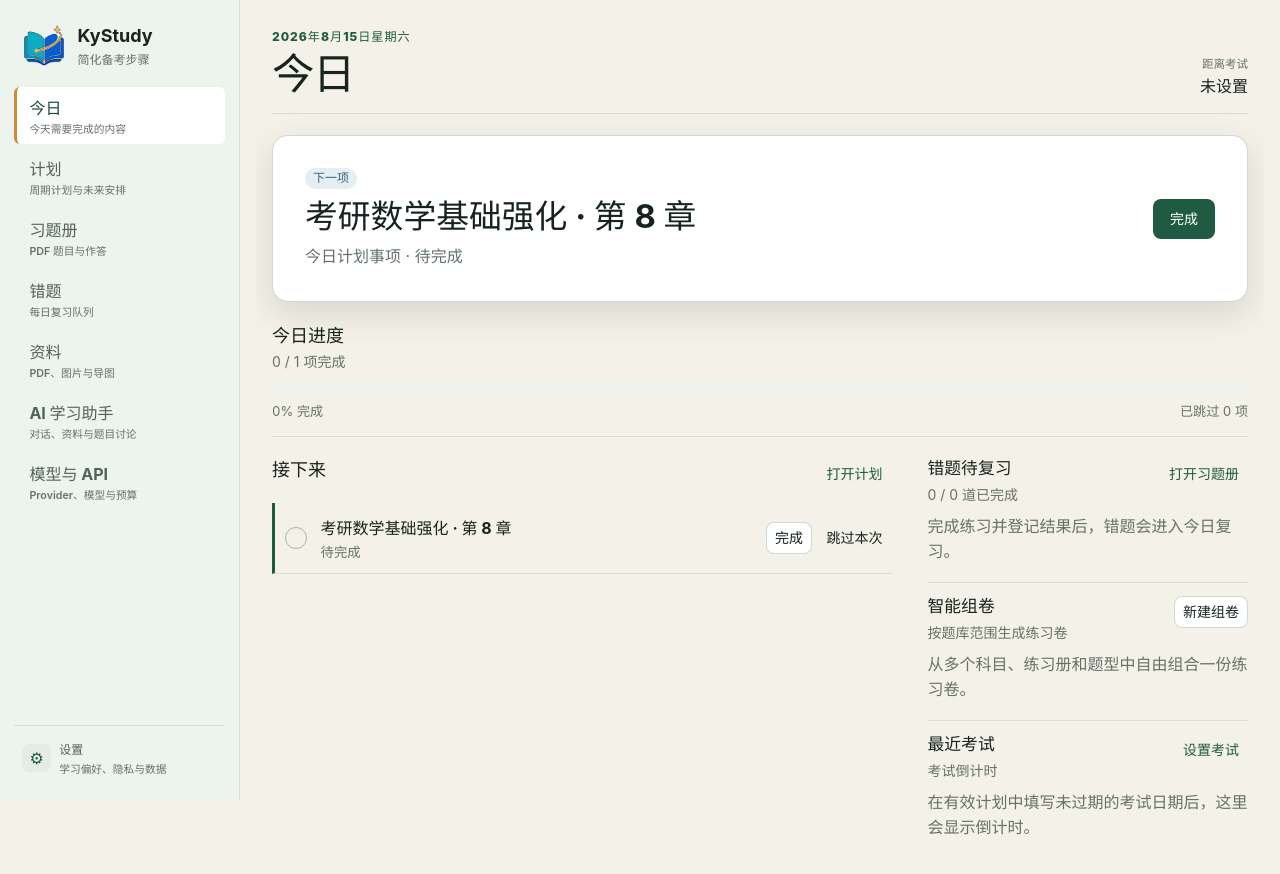
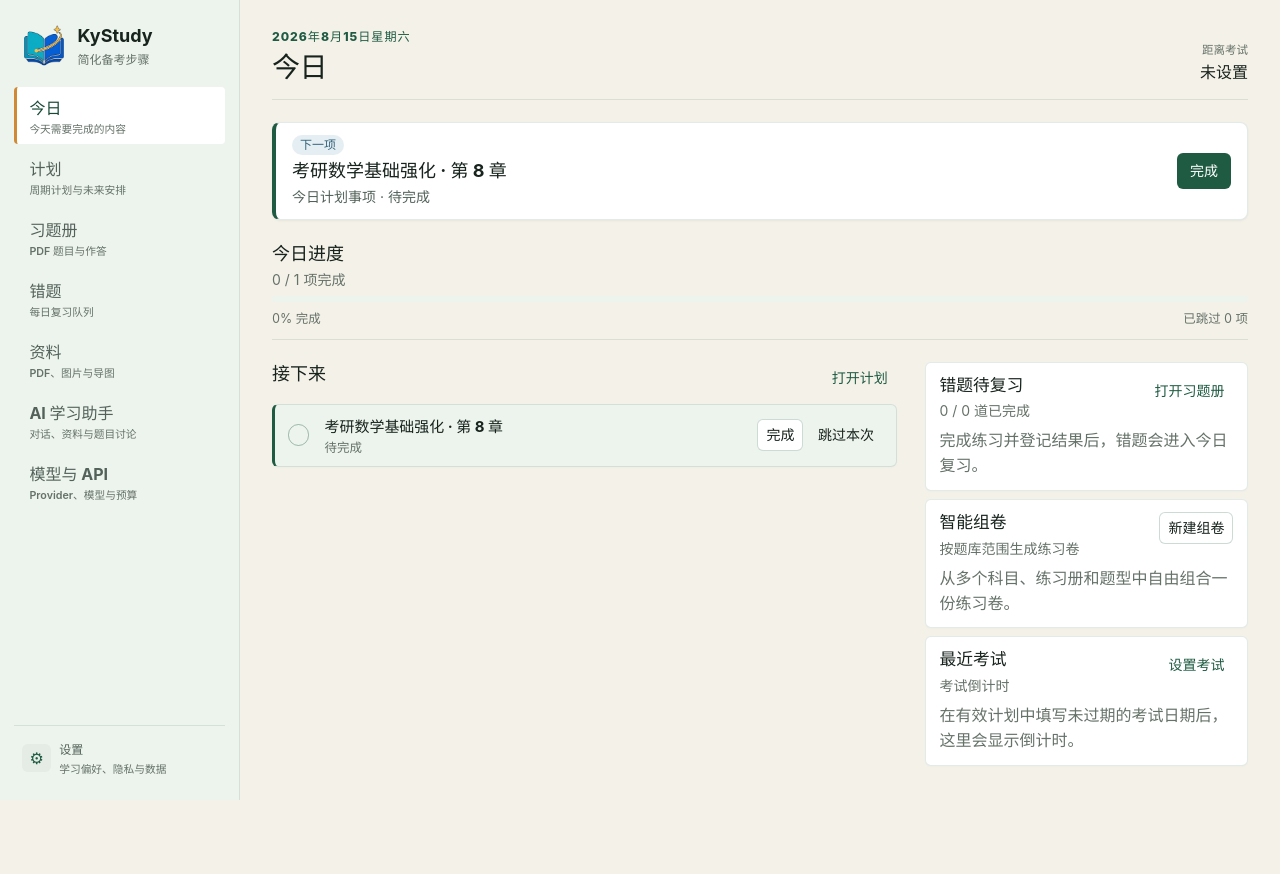
Before and after one commit to Trey5-7e/KyStudy, a React (Vite) app: page /#today in a window 1280 px wide. Shown: the top 874 px of the page. After the commit the page ends 830 px from the top, so only its background shows below. Built offline with nearby package versions, Linux system fonts and the light colour scheme.

Commit message:
style(today): refine desk design tokens and streamline today focus action strip

```diff
--- a/src/features/today/TodayNextAction.tsx
+++ b/src/features/today/TodayNextAction.tsx
@@ -90,7 +90,7 @@ export function TodayNextAction({
         {kind === "review" ? (
           <Button
             variant="primary"
-            size="lg"
+            size="md"
             disabled={busyTaskId !== undefined}
             onClick={() => onStartReview(!reviewRestDay && !reviewFinished)}
           >
@@ -106,7 +106,7 @@ export function TodayNextAction({
           <Button
             ref={(node) => registerItemAction(nextCycle.item.id, node)}
             variant="primary"
-            size="lg"
+            size="md"
             disabled={busyTaskId !== undefined}
             aria-label={`${nextCycleAction.label}：${nextCycleLabel}`}
             onClick={(event) =>
@@ -123,11 +123,11 @@ export function TodayNextAction({
               : nextCycleAction.label}
           </Button>
         ) : kind === "plan" ? (
-          <Button variant="primary" size="lg" onClick={onOpenPlan}>
+          <Button variant="primary" size="md" onClick={onOpenPlan}>
             打开计划
           </Button>
         ) : (
-          <Button variant="primary" size="lg" onClick={onOpenWorkbook}>
+          <Button variant="primary" size="md" onClick={onOpenWorkbook}>
             打开习题册
           </Button>
         )}
--- a/src/features/today/today.css
+++ b/src/features/today/today.css
@@ -31,9 +31,10 @@
 .today-focus-heading h1 {
   max-width: 18ch;
   color: var(--color-text-primary);
-  font-size: clamp(1.8rem, 4vw, 2.65rem);
-  line-height: 1.08;
-  letter-spacing: -0.035em;
+  font-size: clamp(1.35rem, 2.8vw, 1.75rem);
+  font-weight: 800;
+  line-height: 1.15;
+  letter-spacing: -0.02em;
   text-wrap: balance;
 }
 
@@ -71,24 +72,31 @@
   white-space: nowrap;
 }
 
+/* Next Action: compact, focused desk action strip */
 .today-next-action {
   display: grid;
   grid-template-columns: minmax(0, 1fr) auto;
   align-items: center;
   gap: 1.25rem;
   min-width: 0;
-  border: 1px solid var(--color-border-default);
-  border-radius: var(--radius-lg);
-  padding: clamp(1.1rem, 3vw, 2rem);
+  border: 1px solid var(--color-border-subtle);
+  border-left: 4px solid var(--color-primary);
+  border-radius: var(--radius-md);
+  padding: var(--space-3) var(--space-4);
   background: var(--color-bg-surface);
-  box-shadow: var(--shadow-popup);
+  box-shadow: var(--shadow-surface);
+  transition: border-color 140ms ease;
+}
+
+.today-next-action:hover {
+  border-color: var(--color-border-default);
 }
 
 .today-next-action-copy {
   display: grid;
   align-content: start;
   justify-items: start;
-  gap: 0.5rem;
+  gap: 0.25rem;
   min-width: 0;
 }
 
@@ -100,14 +108,16 @@
 
 .today-next-action-copy h2 {
   color: var(--color-text-primary);
-  font-size: clamp(1.3rem, 3vw, 2.05rem);
-  line-height: 1.2;
+  font-size: 1.125rem;
+  font-weight: 700;
+  line-height: 1.3;
   text-wrap: balance;
 }
 
 .today-next-action-copy p {
-  color: var(--color-text-muted);
-  line-height: 1.55;
+  color: var(--color-text-secondary);
+  font-size: 0.875rem;
+  line-height: 1.45;
 }
 
 .today-next-action-cta {
@@ -120,10 +130,10 @@
 
 .today-progress {
   display: grid;
-  gap: 0.65rem;
+  gap: 0.45rem;
   min-width: 0;
   border-bottom: 1px solid var(--color-border-subtle);
-  padding: 0 0 1rem;
+  padding: 0 0 0.75rem;
 }
 
 .today-progress .ui-section-header {
@@ -133,7 +143,7 @@
 .today-progress-track {
   position: relative;
   width: 100%;
-  height: 0.55rem;
+  height: 0.35rem;
   overflow: hidden;
   border-radius: 999px;
   background: var(--color-bg-subtle);
@@ -151,16 +161,16 @@
   display: flex;
   flex-wrap: wrap;
   justify-content: space-between;
-  gap: 0.4rem 1rem;
+  gap: 0.35rem 1rem;
   color: var(--color-text-muted);
-  font-size: 0.82rem;
+  font-size: 0.78rem;
   font-variant-numeric: tabular-nums;
 }
 
 .today-secondary-layout {
   display: grid;
   grid-template-columns: minmax(0, 1.45fr) minmax(15rem, 0.75fr);
-  gap: clamp(1.25rem, 3vw, 2.25rem);
+  gap: clamp(1rem, 2.5vw, 1.75rem);
   min-width: 0;
 }
 
@@ -173,12 +183,12 @@
 .today-up-next {
   display: grid;
   align-content: start;
-  gap: 0.8rem;
+  gap: 0.65rem;
 }
 
 .today-up-next-list {
   display: grid;
-  gap: 0;
+  gap: 0.35rem;
   min-width: 0;
   margin: 0;
   padding: 0;
@@ -189,15 +199,26 @@
   display: grid;
   grid-template-columns: 1.55rem minmax(0, 1fr) auto;
   align-items: center;
-  gap: 0.65rem;
+  gap: 0.75rem;
   min-width: 0;
-  border-bottom: 1px solid var(--color-border-subtle);
-  padding: 0.75rem 0;
+  border: 1px solid var(--color-border-subtle);
+  border-radius: var(--radius-sm);
+  padding: 0.6rem 0.8rem;
+  background: var(--color-bg-surface);
+  box-shadow: 0 1px 2px rgb(23 35 29 / 2%);
+  transition:
+    background-color 120ms ease,
+    border-color 120ms ease;
+}
+
+.today-up-next-list > li:hover {
+  border-color: var(--color-border-default);
+  background: var(--color-bg-hover);
 }
 
 .today-up-next-list > li[aria-current="step"] {
-  border-left: 0.2rem solid var(--color-primary);
-  padding-left: 0.65rem;
+  border-left: 3px solid var(--color-primary);
+  background: var(--color-bg-subtle);
 }
 
 .today-task-marker {
@@ -214,18 +235,20 @@
 
 .today-task-copy {
   display: grid;
-  gap: 0.2rem;
+  gap: 0.15rem;
   min-width: 0;
 }
 
 .today-task-copy strong {
   min-width: 0;
   color: var(--color-text-primary);
+  font-size: 0.935rem;
   overflow-wrap: anywhere;
 }
 
 .today-task-copy small {
   color: var(--color-text-muted);
+  font-size: 0.78rem;
 }
 
 .today-task-actions {
@@ -253,38 +276,31 @@
 
 .today-inline-empty {
   min-height: 0;
-  border: 0;
-  border-bottom: 1px solid var(--color-border-subtle);
-  border-radius: 0;
-  padding: 0.7rem 0 1rem;
-  background: transparent;
+  border: 1px dashed var(--color-border-subtle);
+  border-radius: var(--radius-sm);
+  padding: 0.85rem 1rem;
+  background: var(--color-bg-subtle);
 }
 
 .today-support {
   display: grid;
   align-content: start;
-  gap: 0;
+  gap: var(--space-2);
 }
 
 .today-support-item {
   display: grid;
   align-content: start;
-  gap: 0.65rem;
-  border-bottom: 1px solid var(--color-border-subtle);
-  padding: 0.85rem 0 1.1rem;
-}
-
-.today-support-item:first-child {
-  padding-top: 0;
-}
-
-.today-support-item:last-child {
-  border-bottom: 0;
+  gap: 0.5rem;
+  border: 1px solid var(--color-border-subtle);
+  border-radius: var(--radius-sm);
+  padding: 0.75rem 0.85rem;
+  background: var(--color-bg-surface);
+  box-shadow: 0 1px 2px rgb(23 35 29 / 2%);
 }
 
 .today-support-item.today-review-promoted {
-  border-left: 0.2rem solid var(--color-accent);
-  padding-left: 0.8rem;
+  border-left: 3px solid var(--color-accent);
 }
 
 .today-support-copy {
--- a/src/styles/primitives.css
+++ b/src/styles/primitives.css
@@ -356,7 +356,7 @@
   width: 100%;
   min-width: 0;
   margin: 0;
-  border: 1px solid var(--color-border-default);
+  border: 1px solid var(--color-border-subtle);
   border-radius: var(--radius-lg);
   padding: clamp(var(--space-4), 2.5vw, var(--space-6));
   background: var(--color-bg-surface);
@@ -370,6 +370,12 @@
 .page-surface-muted {
   border-color: var(--color-border-subtle);
   background: var(--color-bg-subtle);
+  box-shadow: none;
+}
+
+.page-surface-quiet {
+  border-color: var(--color-border-subtle);
+  background: transparent;
   box-shadow: none;
 }
 
--- a/src/styles/tokens.css
+++ b/src/styles/tokens.css
@@ -29,10 +29,10 @@
   --color-focus-ring: #d08a35;
 
   /* Shape, spacing and type */
-  --radius-xs: 0.375rem;
-  --radius-sm: 0.5rem;
-  --radius-md: 0.75rem;
-  --radius-lg: 1rem;
+  --radius-xs: 0.25rem;
+  --radius-sm: 0.375rem;
+  --radius-md: 0.5rem;
+  --radius-lg: 0.625rem;
   --space-1: 0.25rem;
   --space-2: 0.5rem;
   --space-3: 0.75rem;
@@ -50,10 +50,10 @@
   --line-height-tight: 1.3;
   --line-height-body: 1.55;
 
-  /* Elevation and layout */
-  --shadow-surface: 0 0.75rem 2rem rgb(40 58 48 / 6%);
-  --shadow-popup: 0 0.75rem 2rem rgb(40 58 48 / 14%);
-  --shadow-dialog: 0 1.75rem 5.5rem rgb(13 35 23 / 28%);
+  /* Elevation and layout: quiet desk elevation instead of floating SaaS cards */
+  --shadow-surface: 0 1px 3px rgb(23 35 29 / 4%), 0 1px 2px rgb(23 35 29 / 2%);
+  --shadow-popup: 0 4px 14px rgb(23 35 29 / 8%);
+  --shadow-dialog: 0 1.25rem 3.5rem rgb(13 35 23 / 22%);
   --sidebar-width: 15rem;
   --content-width-default: 72rem;
   --content-width-wide: 82rem;
```
